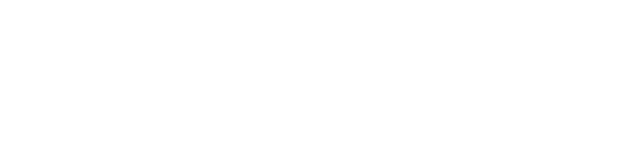
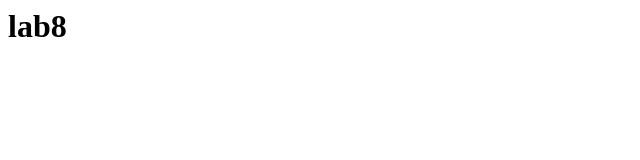
Before and after one commit to Aviish11/lab8, a plain HTML site: page index.html in a window 1280 px wide. Shown: the whole page, without its empty margins (0-640 px from the left). Drawn offline with Linux system fonts and the light colour scheme.

Commit message:
added h1

```diff
--- a/index.html
+++ b/index.html
@@ -5,5 +5,7 @@
     <title>lab8</title>
     <script defer src="script.js"></script>
   </head>
-  <body></body>
+  <body>
+    <h1>lab8</h1>
+  </body>
 </html>
```
